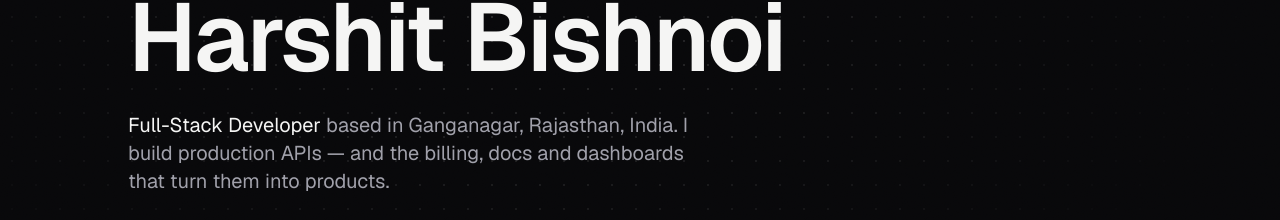
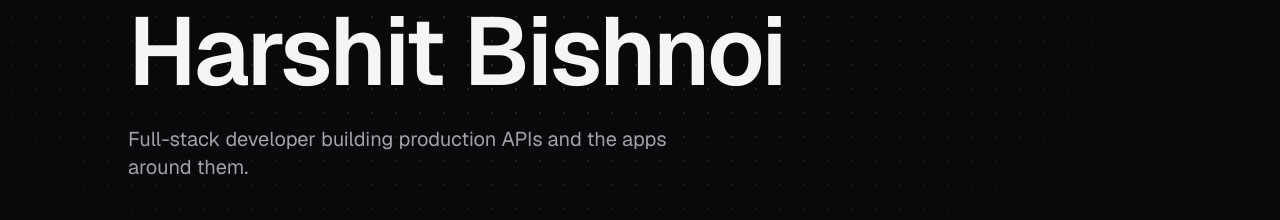
Before and after one commit to PerspicaciousGuy/my-portfolio, a Next.js app: page / in a window 1280 px wide. Shown: the part 259-479 px from the top of the page. Built offline with nearby package versions, Linux system fonts and the light colour scheme; no server answers.

Commit message:
Refactor hero section to use site.heroIntro for a concise introduction and update HANDOFF documentation accordingly

```diff
--- a/src/components/sections/hero.tsx
+++ b/src/components/sections/hero.tsx
@@ -51,8 +51,7 @@ export function Hero() {
           variants={item}
           className="mt-6 max-w-xl text-pretty text-lg text-fg-muted sm:text-xl"
         >
-          <span className="text-fg">{site.role}</span> based in {site.location}.{" "}
-          {site.tagline}
+          {site.heroIntro}
         </motion.p>
 
         <motion.div variants={item} className="mt-10 flex flex-wrap items-center gap-3">
--- a/src/data/site.ts
+++ b/src/data/site.ts
@@ -7,6 +7,7 @@ export const site = {
   name: "Harshit Bishnoi",
   shortName: "Harshit",
   role: "Full-Stack Developer",
+  heroIntro: "Full-stack developer building production APIs and the apps around them.",
   tagline:
     "I build production APIs — and the billing, docs and dashboards that turn them into products.",
   location: "Ganganagar, Rajasthan, India",
```
Also changed, not shown: 1 other file (tests, documents, lock files or other folders).
